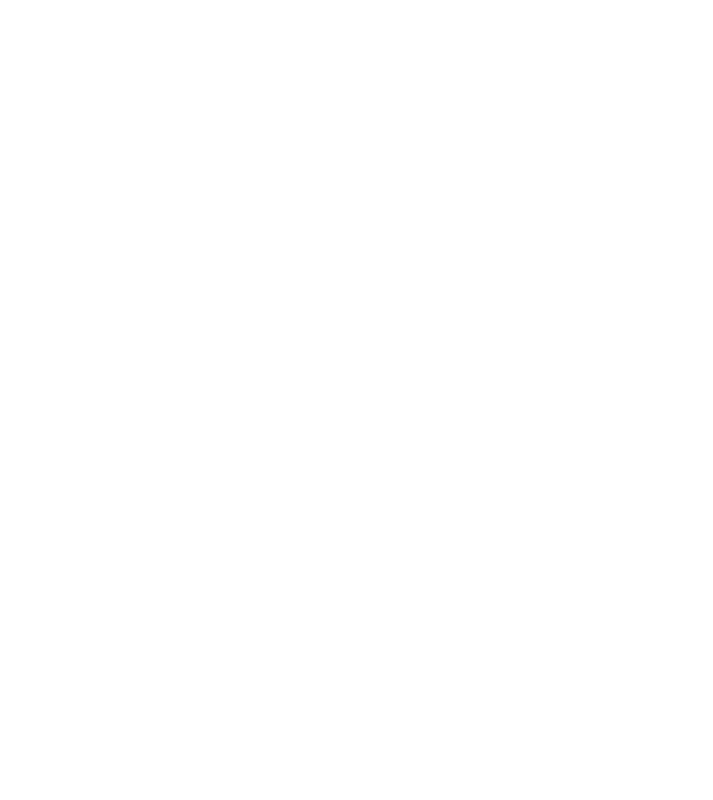
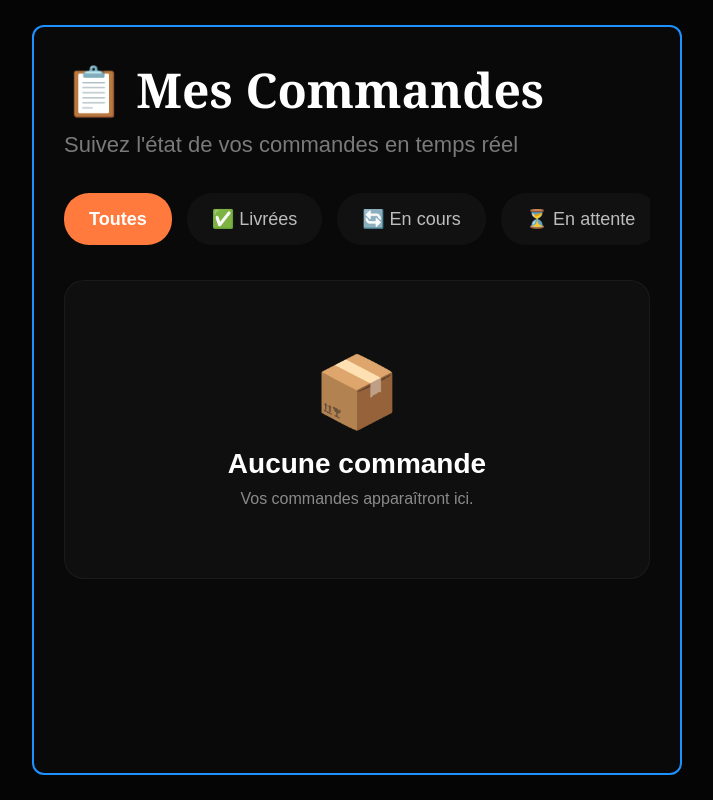
Before and after one commit to Mohamed-Lamine-Diatta/food-express, a plain HTML site: page frontend/historique.html in a window 1280 px wide. Shown: the whole page, without its empty margins (283-996 px from the left). Drawn offline with Linux system fonts and the light colour scheme.

Commit message:
ajout de la page histotique.html

```diff
--- a/frontend/css/style.css
+++ b/frontend/css/style.css
@@ -508,3 +508,94 @@
  .rest-card-img .burger { background: linear-gradient(135deg, #1A0A00, #2A1500 );}
  .rest-card-img .poisson { background: linear-gradient(135deg, #001A2A, #002A3A);}
  .rest-card-img .pizza { background: linear-gradient(135deg, #001A2A, #002A00);}
+
+
+
+
+
+
+
+
+
+ *{
+    margin:0;
+    padding:0;
+    box-sizing:border-box;
+    font-family:Arial, Helvetica, sans-serif;
+}
+
+body{
+    background:#050505;
+    color:white;
+    min-height:100vh;
+    display:flex;
+    justify-content:center;
+    padding:25px;
+}
+
+.container{
+    width:100%;
+    max-width:650px;
+    border:2px solid #1e90ff;
+    border-radius:12px;
+    padding:30px;
+    background:#090909;
+}
+
+.header h1{
+    font-size:48px;
+    margin-bottom:10px;
+    font-family:Georgia, serif;
+}
+
+.header p{
+    color:#7a7a7a;
+    font-size:22px;
+    margin-bottom:35px;
+}
+
+.filters{
+    display:flex;
+    gap:15px;
+    overflow-x:auto;
+    margin-bottom:35px;
+}
+
+.filters button{
+    background:#111;
+    color:#bdbdbd;
+    border:none;
+    padding:15px 25px;
+    border-radius:25px;
+    font-size:18px;
+    cursor:pointer;
+    white-space:nowrap;
+}
+
+.filters .active{
+    background:#ff7a3c;
+    color:white;
+    font-weight:bold;
+}
+
+.empty-state{
+    background:#0f0f0f;
+    border-radius:20px;
+    padding:70px 20px;
+    text-align:center;
+    border:1px solid rgba(255,255,255,0.05);
+}
+
+.empty-icon{
+    font-size:70px;
+    margin-bottom:15px;
+}
+
+.empty-state h2{
+    margin-bottom:10px;
+    font-size:28px;
+}
+
+.empty-state p{
+    color:#8a8a8a;
+}
--- a/frontend/historique.html
+++ b/frontend/historique.html
@@ -0,0 +1,39 @@
+<!DOCTYPE html>
+<html lang="fr">
+<head>
+    <meta charset="UTF-8">
+    <meta name="viewport" content="width=device-width, initial-scale=1.0">
+    <title>Food Express - Historique</title>
+    <link rel="stylesheet" href="css/variables.css">
+    <link rel="stylesheet" href="css/style.css">
+</head>
+<body>
+
+<div class="container">
+
+    <div class="header">
+        <h1>📋 Mes Commandes</h1>
+        <p>Suivez l'état de vos commandes en temps réel</p>
+    </div>
+
+    <div class="filters">
+        <button class="active">Toutes</button>
+        <button>✅ Livrées</button>
+        <button>🔄 En cours</button>
+        <button>⏳ En attente</button>
+    </div>
+
+    <!-- Aucune commande affichée -->
+    <div id="orders-container">
+        <div class="empty-state">
+            <div class="empty-icon">📦</div>
+            <h2>Aucune commande</h2>
+            <p>Vos commandes apparaîtront ici.</p>
+        </div>
+    </div>
+
+</div>
+
+<script src="script.js"></script>
+</body>
+</html>
```
Also changed, not shown: frontend/js/script.js (+26 -0 lines).
